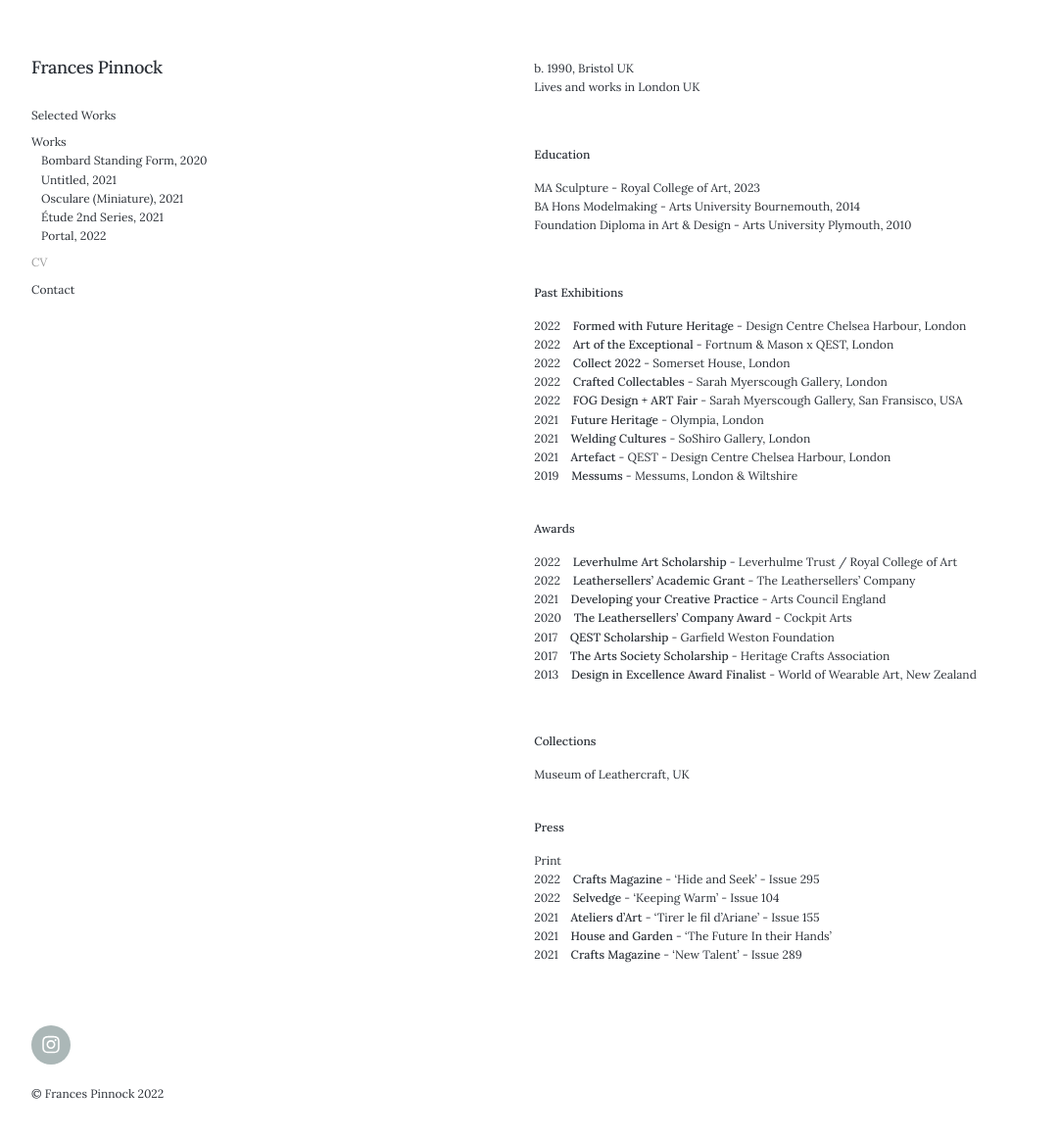
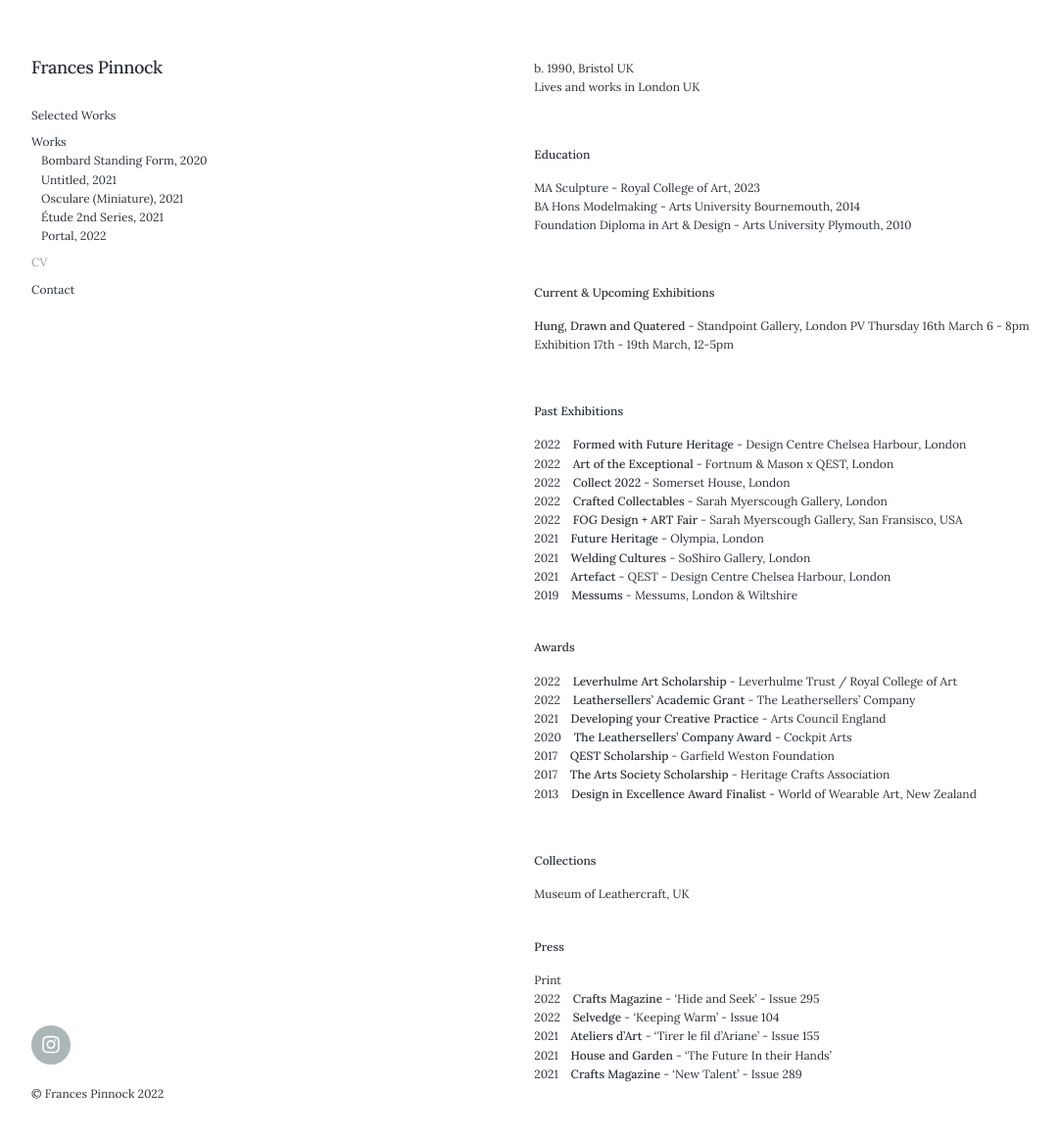
Before and after one commit to francespinnock/francespinnock.github.io, a Jekyll site: the page built from _pages/cv.md, in a window 1280 px wide and 1166 px high. Shown: the top 1161 px of the window at 98% size, without its empty margins (28-1110 px from the left). Built offline with Jekyll 4.4.1, drawn with Linux system fonts in a browser that asks for light colours; nearby versions of some CDN libraries.

Commit message:
Update cv.md

```diff
--- a/_pages/cv.md
+++ b/_pages/cv.md
@@ -17,6 +17,16 @@ Foundation Diploma in Art & Design - Arts University Plymouth, 2010
 
 <br />
 
+
+
+**Current & Upcoming Exhibitions**
+
+**Hung, Drawn and Quatered** - Standpoint Gallery, London
+PV Thursday 16th March 6 - 8pm
+Exhibition 17th - 19th March, 12-5pm
+
+
+<br />
 
 **Past Exhibitions**
 
```
